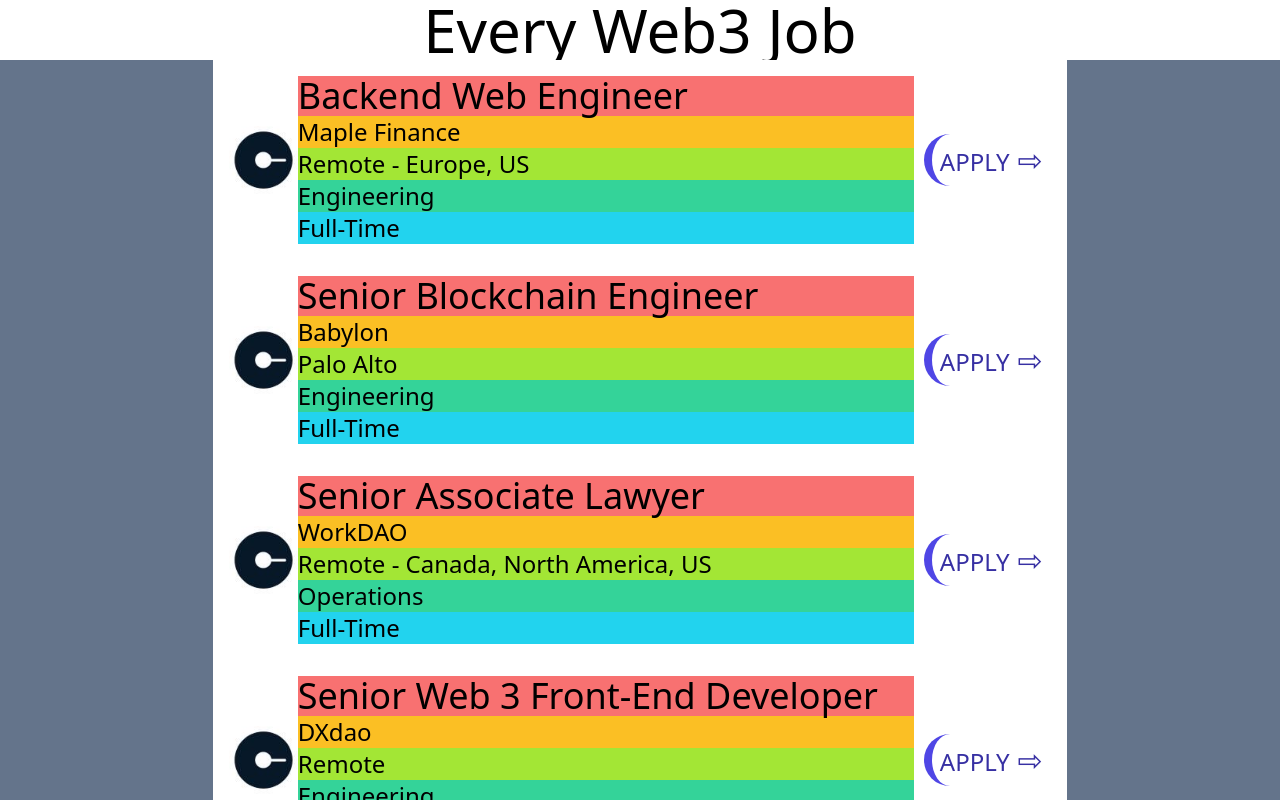
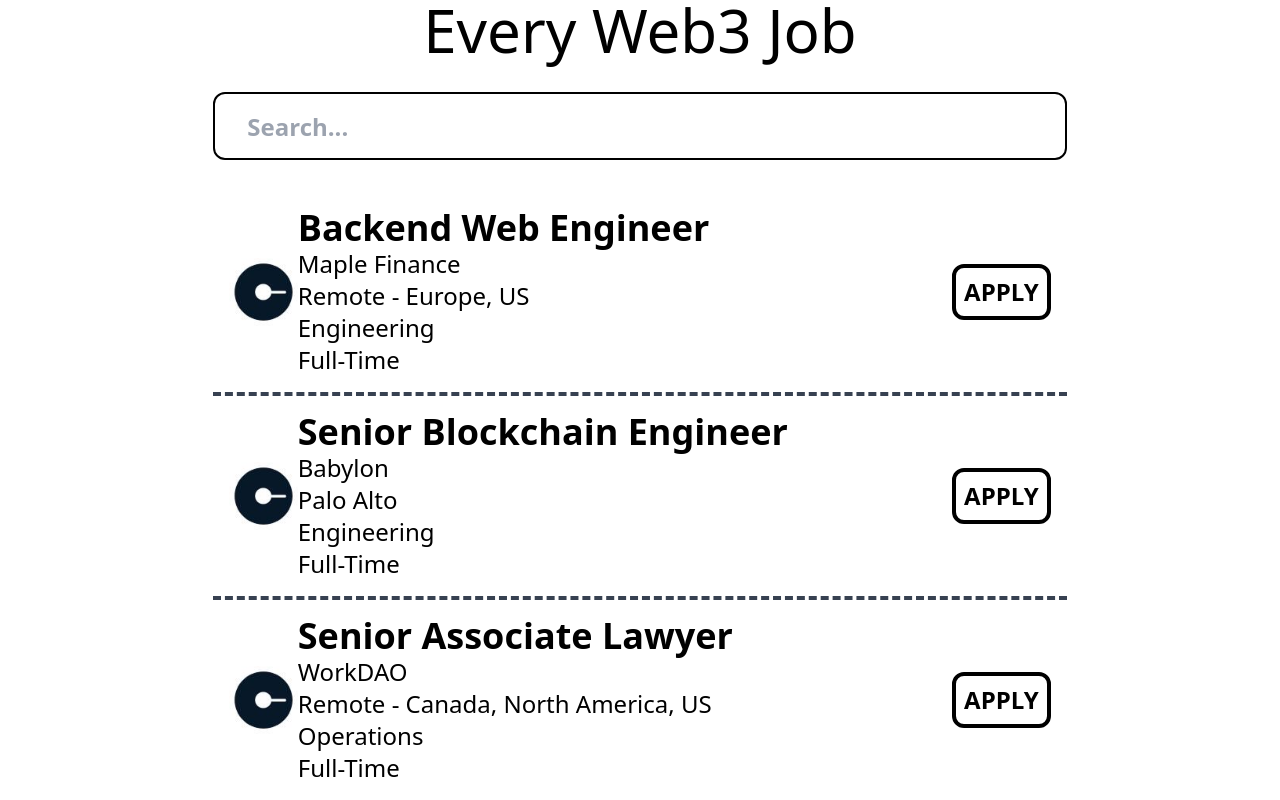
Before and after one commit to TheyCallMeCheng/everyweb3-frontend, a React (Create React App) app: page / in a window 1280 px wide. Shown: the top 800 px of the page. Built offline with nearby package versions, Linux system fonts and the light colour scheme.

Commit message:
Feat: added some basic styling

```diff
--- a/src/App.js
+++ b/src/App.js
@@ -2,6 +2,7 @@
 import JobsListings from "./components/JobListings"
 import jobsArray from "./jobs.json"
 import Header from "./components/Header";
+import Search from './components/Search';
 
 function App() {
 
@@ -10,8 +11,12 @@
       <header className="App-header">
         <Header />
       </header>
-      <main className='flex justify-center bg-slate-500'>
-        <JobsListings jobs={jobsArray}/>
+      <main className=''>
+        <Search />
+        <div className='flex justify-center'>
+            <JobsListings jobs={jobsArray}/>
+        </div>
+
       </main>
     </div>
   );
--- a/src/components/JobItem.js
+++ b/src/components/JobItem.js
@@ -2,31 +2,33 @@
 
 const JobItem = (props) => {
   return (
-    <div className='flex flex-wrap p-4 '>
+    <div className='flex flex-wrap p-4 border-b-4 border-dashed border-gray-700'>
         <div className='w-1/12 flex justify-center items-center'>
             <img src='placeholder.jpeg'/>
         </div>
         <div className='w-9/12'>
-            <h2 className='bg-red-400 text-4xl'>
+            <h2 className='text-4xl font-bold'>
                 {props.jobItem.Job_title}
             </h2>
-            <p className='bg-amber-400 text-2xl'>
+            <p className='text-2xl'>
             {props.jobItem.Company}
             </p>
-            <p className='bg-lime-400 text-2xl '>
+            <p className='text-2xl '>
             {props.jobItem.Location}
             </p>
-            <p className='bg-emerald-400 text-2xl'>
+            <p className='text-2xl'>
             {props.jobItem.Category}
             </p>
-            <p className='bg-cyan-400  text-2xl'>
+            <p className=' text-2xl'>
             {props.jobItem.Contract_Type}
             </p>
         </div>
-        <div className='w-2/12 flex justify-end items-center'>
-            <a className='  text-2xl uppercase p-2 text-indigo-800 border-solid border-l-8 border-indigo-600 rounded-full'>
+        <div className='w-2/12 flex justify-end items-center font-bold'>
+            <a className='  text-2xl uppercase p-2 text-black border-4 border-black rounded-xl'>
                 Apply
-                <span className='text-3xl '> ⇨</span>
+                {/* <span className='text-3xl '>
+                    <svg xmlns="http://www.w3.org/2000/svg" width="24" height="24" viewBox="0 0 24 24"><path d="M14 2h-7.229l7.014 7h-13.785v6h13.785l-7.014 7h7.229l10-10z"/></svg>
+                </span> */}
             </a>
         </div>
     </div>
--- a/src/components/Search.js
+++ b/src/components/Search.js
@@ -0,0 +1,16 @@
+import React from 'react'
+
+const Search = () => {
+  return (
+    <div className='flex justify-center w-screen'>
+        <input
+            type="text"
+            placeholder='Search...'
+            className='h-12 w-2/3 font-bold text-2xl p-8 m-8 text-black border-2 border-black rounded-xl'
+        />
+
+    </div>
+  )
+}
+
+export default Search
```
